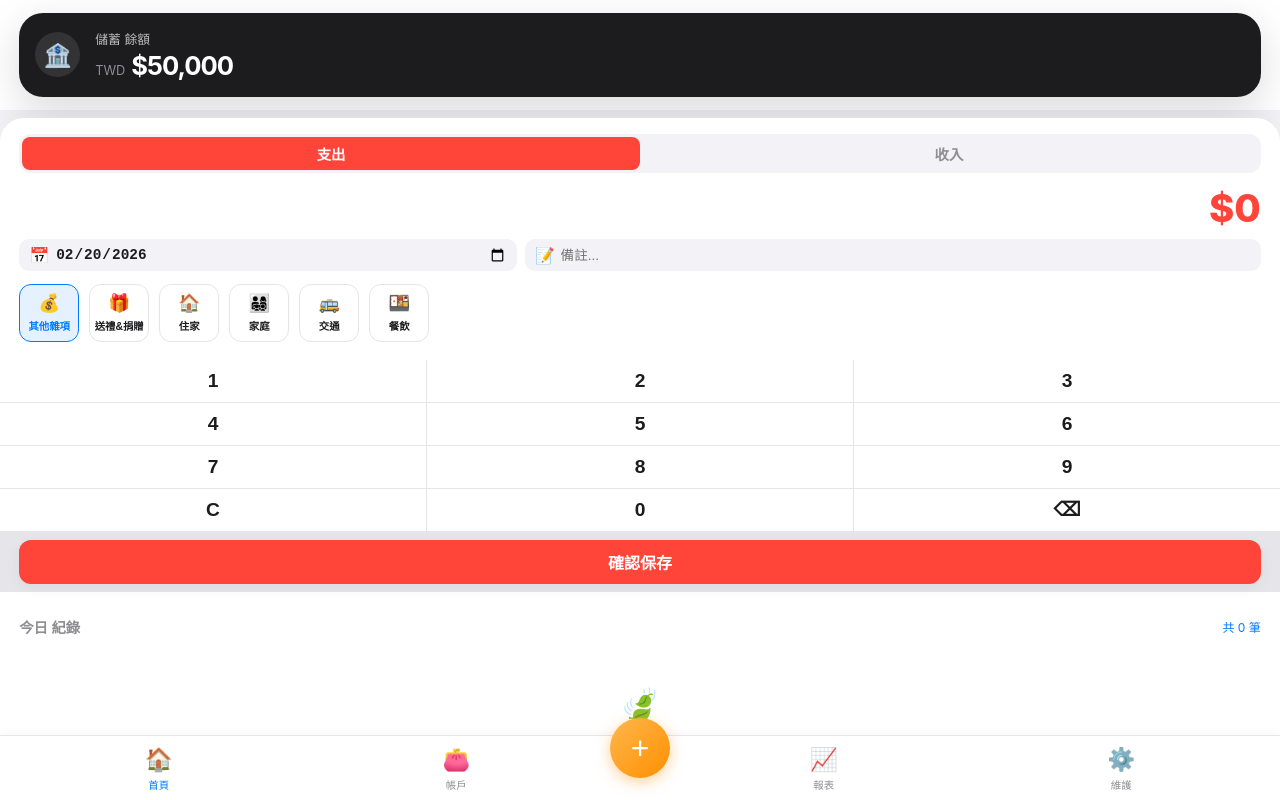
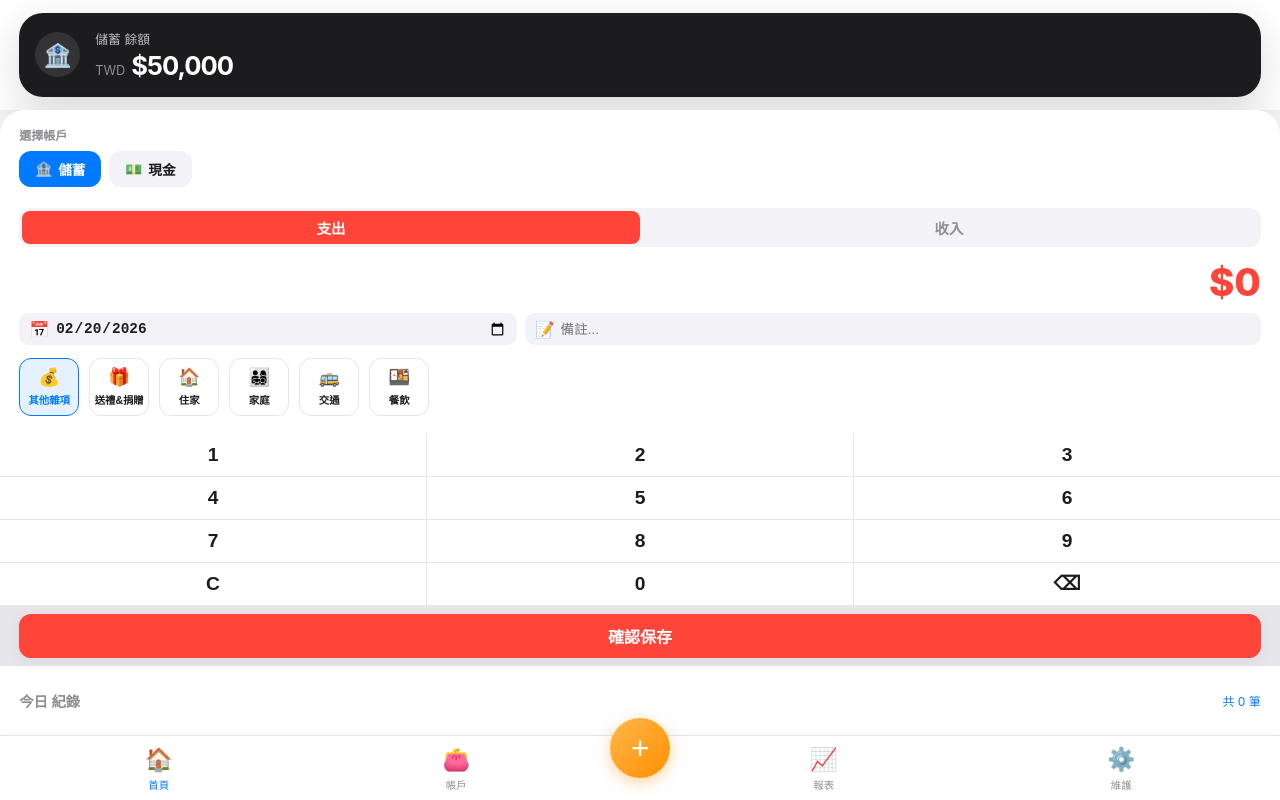
Before and after one commit to dalemiao3721/quick-money, a Next.js app: page / in a window 1280 px wide. Built offline with nearby package versions, Linux system fonts and the light colour scheme.

Commit message:
Fix: Restore and optimize account selection bar on home page

```diff
--- a/src/app/page.tsx
+++ b/src/app/page.tsx
@@ -339,29 +339,39 @@ export default function Home() {
               </div>
             </div>
 
-            <div className="category-mini-grid" style={{ padding: '0 1.2rem', marginBottom: '0.5rem', gap: '8px', background: 'transparent' }}>
+            <div style={{ background: '#fff', borderTopLeftRadius: '24px', borderTopRightRadius: '24px', boxShadow: '0 -8px 20px rgba(0,0,0,0.03)', padding: '1rem 0 0', flex: 1, display: 'flex', flexDirection: 'column' }}>
+              {/* 帳戶選擇列 (恢復並優化) */}
+              <div style={{ padding: '0 1.2rem', marginBottom: '1rem' }}>
+                <p style={{ fontSize: '0.75rem', color: '#8e8e93', marginBottom: '8px', fontWeight: '700' }}>選擇帳戶</p>
+                <div className="category-mini-grid" style={{ gap: '8px' }}>
                   {accounts.map(acc => (
                     <button
                       key={acc.id}
                       onClick={() => setSelectedAccountId(acc.id)}
                       style={{
-                    flex: '0 0 auto', padding: '6px 14px', borderRadius: '18px',
-                    background: selectedAccountId === acc.id ? 'var(--primary)' : '#fff',
-                    border: '1px solid ' + (selectedAccountId === acc.id ? 'var(--primary)' : '#e5e5ea'),
+                        flex: '0 0 auto',
+                        padding: '8px 16px',
+                        borderRadius: '12px',
+                        background: selectedAccountId === acc.id ? 'var(--primary)' : '#f2f2f7',
+                        border: 'none',
                         color: selectedAccountId === acc.id ? 'white' : '#1c1c1e',
-                    fontSize: '0.8rem', fontWeight: '600', cursor: 'pointer',
-                    boxShadow: '0 2px 6px rgba(0,0,0,0.05)',
-                    transition: 'all 0.2s'
+                        fontSize: '0.85rem',
+                        fontWeight: '700',
+                        cursor: 'pointer',
+                        transition: 'all 0.2s',
+                        display: 'flex',
+                        alignItems: 'center',
+                        gap: '6px'
                       }}
                     >
+                      <span>{acc.icon && !acc.icon.startsWith('data') ? acc.icon : '💰'}</span>
                       {acc.name}
                     </button>
                   ))}
                 </div>
+              </div>
 
-            {/* 移除歷史紀錄區域，騰出空間給備註與日期 */}
-
-            <div style={{ background: '#fff', borderTopLeftRadius: '24px', borderTopRightRadius: '24px', boxShadow: '0 -8px 20px rgba(0,0,0,0.03)', padding: '1rem 1.2rem 0' }}>
+              <div style={{ padding: '0 1.2rem' }}>
                 <div className="type-selector" style={{ background: '#f2f2f7', marginBottom: '0.8rem', padding: '3px' }}>
                   <button className={`type-tab ${activeType === 'expense' ? 'active expense' : ''}`} style={{ padding: '6px', fontSize: '0.9rem' }} onClick={() => setActiveType('expense')}>支出</button>
                   <button className={`type-tab ${activeType === 'income' ? 'active income' : ''}`} style={{ padding: '6px', fontSize: '0.9rem' }} onClick={() => setActiveType('income')}>收入</button>
@@ -373,7 +383,7 @@ export default function Home() {
                   </span>
                 </div>
 
-              {/* 日期與備註輸入 (Compact) */}
+                {/* 日期與備註輸入 */}
                 <div style={{ display: 'flex', gap: '8px', marginBottom: '0.8rem' }}>
                   <div style={{ flex: 1, display: 'flex', alignItems: 'center', background: '#f2f2f7', borderRadius: '10px', padding: '6px 10px' }}>
                     <span style={{ fontSize: '1rem', marginRight: '6px' }}>📅</span>
@@ -420,7 +430,7 @@ export default function Home() {
                   </button>
                 </div>
 
-              {/* 今日紀錄 (V2-Updates) */}
+                {/* 今日紀錄 */}
                 <div style={{ marginTop: '1.5rem', paddingBottom: '2rem' }}>
                   <div style={{ display: 'flex', justifyContent: 'space-between', alignItems: 'center', marginBottom: '1rem' }}>
                     <h3 style={{ fontSize: '0.9rem', color: '#8e8e93', fontWeight: '700' }}>{txDate === new Date().toISOString().split('T')[0] ? '今日' : txDate} 紀錄</h3>
@@ -470,8 +480,8 @@ export default function Home() {
                 </div>
               </div>
             </div>
+          </div>
         );
-
       case 'accounts':
         if (accountDetailId) {
           const acc = accounts.find(a => a.id === accountDetailId);
```
Lines whose indentation alone changed are shown as unchanged.
